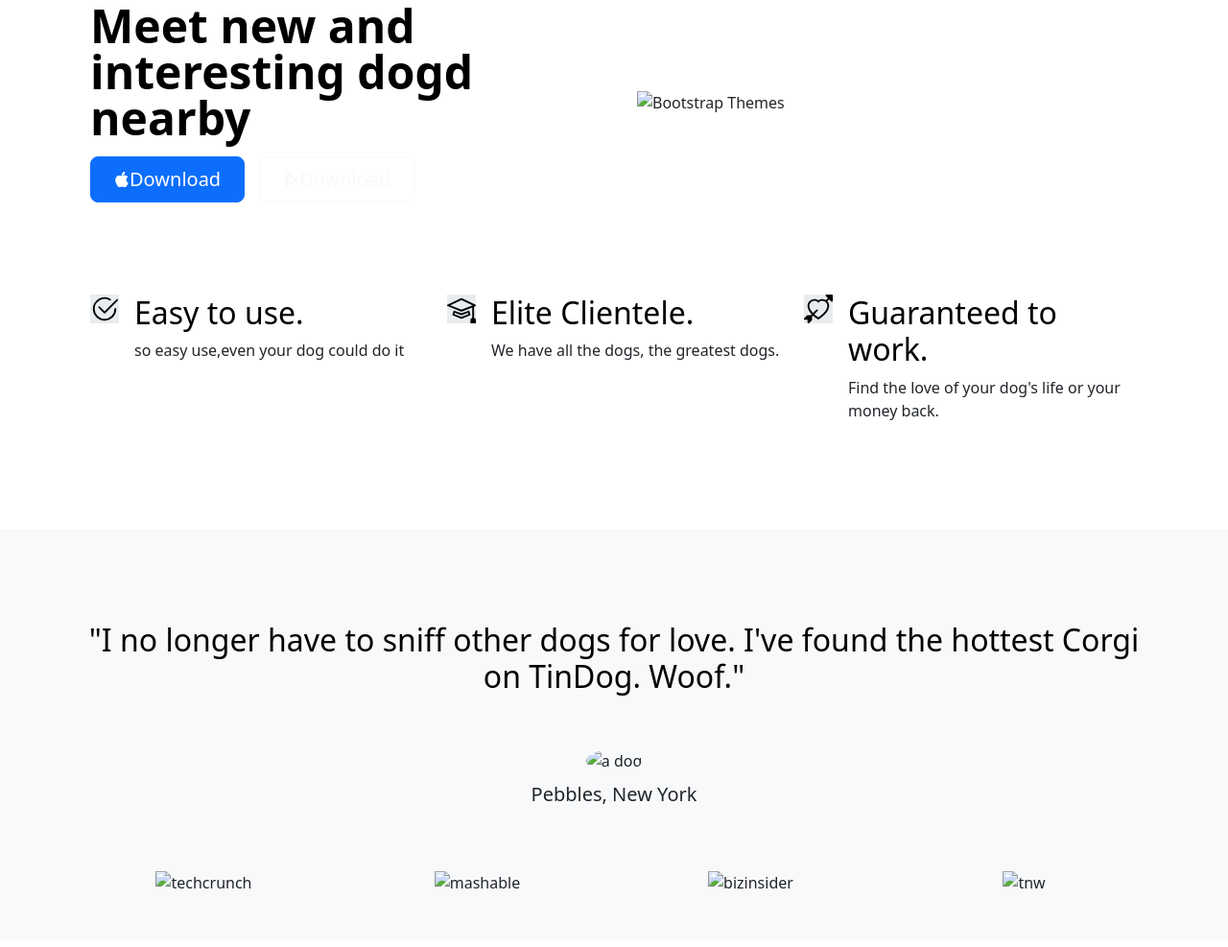
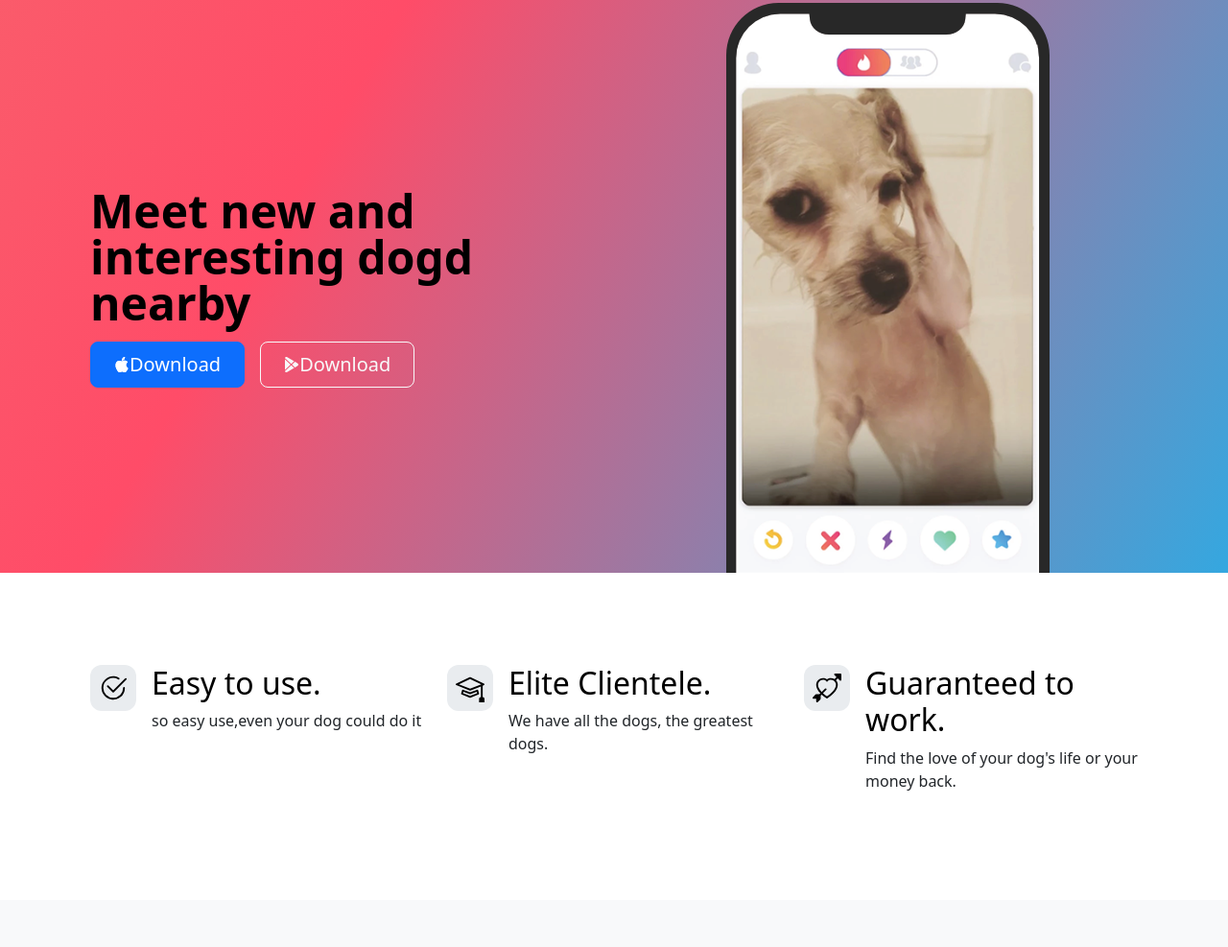
Before and after one commit to AbdulSarban/Tindog-, a plain HTML site: page index.html in a window 1280 px wide. Shown: the part 93-1080 px from the top of the page at 96% size. Drawn offline with nearby package versions, Linux system fonts and the light colour scheme.

Commit message:
Update index.html

```diff
--- a/index.html
+++ b/index.html
@@ -5,7 +5,7 @@
   <meta charset="UTF-8">
   <meta name="viewport" content="width=device-width, initial-scale=1.0">
   <title>TinDog</title>
-  <link  rel="stylesheet" href=".style.css">
+  <link  rel="stylesheet" href="./style.css">
   <link href="https://cdn.jsdelivr.net/npm/bootstrap@5.3.2/dist/css/bootstrap.min.css" rel="stylesheet" integrity="sha384-T3c6CoIi6uLrA9TneNEoa7RxnatzjcDSCmG1MXxSR1GAsXEV/Dwwykc2MPK8M2HN" crossorigin="anonymous">
 </head>
 
@@ -17,7 +17,7 @@
     <div class="container col-xxl-8 px-4 pt-5 ">
       <div class="row flex-lg-row-reverse align-items-center g-5 pt-5">
         <div class="col-10 col-sm-8 col-lg-6">
-          <img src=".iphone.png" class="d-block mx-lg-auto img-fluid" alt="Bootstrap Themes" height="200" loading="lazy">
+          <img src="./iphone.png" class="d-block mx-lg-auto img-fluid" alt="Bootstrap Themes" height="200" loading="lazy">
         </div>
         <div class="col-lg-6">
           <h1 class="display-5 fw-bold text-body-emphasis lh-1 mb-3">Meet new and interesting dogd nearby</h1>
@@ -100,7 +100,7 @@
       <div class="p-5 text-center bg-body-tertiary">
         <div class="container py-5">
           <h2 class="text-body-emphasis">"I no longer have to sniff other dogs for love. I've found the hottest Corgi on TinDog. Woof."</h2>
-          <img class="one mt-5" src="./images/dog-img.jpg"alt="a dog" height="100" style="border-radius: 100%;">
+          <img class="one mt-5" src="./dog-img.jpg"alt="a dog" height="100" style="border-radius: 100%;">
           <p class="col-lg-8 mx-auto lead mt-2">
             Pebbles, New York
           </p>
@@ -108,16 +108,16 @@
         <div class="container">
           <div class="row">
             <div class="col-lg-3 col-sm-12">
-              <img src=".techcrunch.png" alt="techcrunch" height="30">
+              <img src="./techcrunch.png" alt="techcrunch" height="30">
             </div>
             <div class="col-lg-3 col-sm-12">
-              <img src=".mashable.png" alt="mashable" height="30">
+              <img src="./mashable.png" alt="mashable" height="30">
             </div>
             <div class="col-lg-3 col-sm-12">
-              <img src=".bizinsider.png" alt="bizinsider" height="30">
+              <img src="./bizinsider.png" alt="bizinsider" height="30">
             </div>
             <div class="col-lg-3 col-sm-12">
-              <img src=".tnw.png" alt="tnw" height="30">
+              <img src="./tnw.png" alt="tnw" height="30">
             </div>
           </div>
         </div>
```
